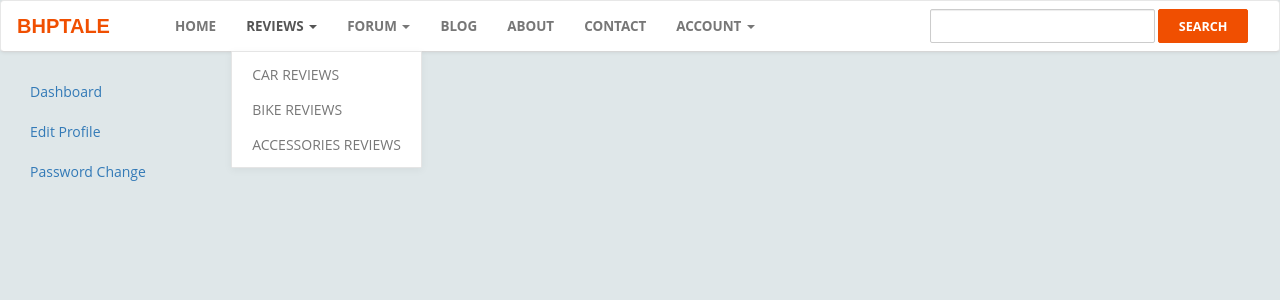
After one commit to arunkr8217/bhpdotcom, a Django app: template templates/admin_panel.html in a window 1280 px wide, after a click on "REVIEWS". The commit adds this page. Shown: the top 300 px of the page. Run offline with Django 3.2, Linux system fonts and the light colour scheme; the template is opened without the code that fills it, so the values that code supplies are empty; some libraries are stand-ins or nearby versions.

Commit message:
changes in admin_panel and a new page added password_change.html

```diff
--- /dev/null
+++ b/templates/admin_panel.html
@@ -0,0 +1,212 @@
+<!DOCTYPE html>
+<html lang="en">
+<head>
+<meta charset="utf-8">
+<meta http-equiv="X-UA-Compatible" content="IE=edge">
+<meta name="viewport" content="width=device-width, initial-scale=1">
+<title>Bootstrap Simple Navbar with Search Box</title>
+<link href="https://fonts.googleapis.com/css?family=Roboto:400,700" rel="stylesheet">
+<link rel="stylesheet" href="https://fonts.googleapis.com/icon?family=Material+Icons">
+<link rel="stylesheet" href="https://maxcdn.bootstrapcdn.com/font-awesome/4.7.0/css/font-awesome.min.css">
+<link rel="stylesheet" href="https://maxcdn.bootstrapcdn.com/bootstrap/3.3.7/css/bootstrap.min.css">
+<script src="https://ajax.googleapis.com/ajax/libs/jquery/1.12.4/jquery.min.js"></script>
+<script src="https://maxcdn.bootstrapcdn.com/bootstrap/3.3.7/js/bootstrap.min.js"></script>
+<style type="text/css">
+	body{
+		background: #dfe7e9;
+		font-family: 'Open Sans', sans-serif;
+	}
+    .form-inline {
+        display: inline-block;
+    }
+	.navbar-header.col {
+		padding: 0 !important;
+	}
+	.navbar {
+		font-size: 14px;
+		background: #fff;
+		padding-left: 16px;
+		padding-right: 16px;
+		border-bottom: 1px solid #d6d6d6;
+		box-shadow: 0 0 4px rgba(0,0,0,.1);
+	}
+	.navbar .navbar-brand {
+		color: #555;
+		padding-left: 0;
+		font-size: 20px;
+		padding-right: 50px;
+		font-family: 'Raleway', sans-serif;
+		text-transform: uppercase;
+	}
+	.navbar .navbar-brand b {
+		font-weight: bold;
+		color: #f04f01;
+	}
+	.navbar ul.nav li {
+		font-size: 96%;
+		font-weight: bold;
+		text-transform: uppercase;
+	}
+	.navbar ul.nav li.active a, .navbar ul.nav li.active a:hover, .navbar ul.nav li.active a:focus {
+		color: #f04f01 !important;
+		background: transparent !important;
+	}
+	.search-box {
+        position: relative;
+    }
+	.search-box input.form-control, .search-box .btn {
+		font-size: 14px;
+		border-radius: 2px !important;
+	}
+	.search-box .input-group-btn {
+		padding-left: 4px;
+	}
+	.search-box input.form-control:focus {
+		border-color: #f04f01;
+		box-shadow: 0 0 8px rgba(240,79,1,0.2);
+	}
+	.search-box .btn-primary, .search-box .btn-primary:active {
+		font-weight: bold;
+		background: #f04f01;
+		border-color: #f04f01;
+		text-transform: uppercase;
+		min-width: 90px;
+	}
+	.search-box .btn-primary:focus {
+		outline: none;
+		background: #eb4e01;
+		box-shadow: 0 0 8px rgba(240,79,1,0.2);
+	}
+	.search-box .btn span {
+		transform: scale(0.9);
+		display: inline-block;
+	}
+	.navbar .nav-item i {
+		font-size: 18px;
+	}
+	.navbar .dropdown-item i {
+		font-size: 16px;
+		min-width: 22px;
+	}
+	.navbar .nav-item.open > a {
+		background: none !important;
+	}
+	.navbar .dropdown-menu {
+		border-radius: 1px;
+		border-color: #e5e5e5;
+		box-shadow: 0 2px 8px rgba(0,0,0,.05);
+	}
+	.navbar .dropdown-menu li a {
+		color: #777;
+		padding: 8px 20px;
+		line-height: normal;
+		font-size: 14px;
+	}
+	.navbar .dropdown-menu li a:hover, .navbar .dropdown-menu li a:active {
+		color: #333;
+	}
+	.navbar .navbar-form {
+		border: none;
+	}
+	@media (min-width: 992px){
+		.form-inline .input-group .form-control {
+			width: 225px;
+		}
+	}
+	@media (max-width: 992px){
+		.form-inline {
+			display: block;
+		}
+	}
+</style>
+</head>
+<body>
+<nav class="navbar navbar-default navbar-expand-lg navbar-light">
+	<!div class="navbar-header d-flex col">
+		<a class="navbar-brand" href="#"><b>BHPTale</b></a>
+		<button type="button" data-target="#navbarCollapse" data-toggle="collapse" class="navbar-toggle navbar-toggler ml-auto">
+			<span class="navbar-toggler-icon"></span>
+			<span class="icon-bar"></span>
+			<span class="icon-bar"></span>
+			<span class="icon-bar"></span>
+		</button>
+	</div>
+	<!-- Collection of nav links, forms, and other content for toggling -->
+	<div id="navbarCollapse" class="collapse navbar-collapse justify-content-start">
+		<ul class="nav navbar-nav">
+			<li class="nav-item"><a href="#" class="nav-link">Home</a></li>
+			<li class="nav-item dropdown">
+				<a data-toggle="dropdown" class="nav-link dropdown-toggle" href="#">Reviews <b class="caret"></b></a>
+				<ul class="dropdown-menu">
+					<li><a href="#" class="dropdown-item">Car Reviews</a></li>
+					<li><a href="#" class="dropdown-item">Bike Reviews</a></li>
+					<li><a href="#" class="dropdown-item">Accessories Reviews</a></li>
+				</ul>
+			</li>
+			<li class="nav-item dropdown">
+				<a data-toggle="dropdown" class="nav-link dropdown-toggle" href="#">Forum <b class="caret"></b></a>
+				<ul class="dropdown-menu">
+					<li><a href="#" class="dropdown-item">Car Forum</a></li>
+					<li><a href="#" class="dropdown-item">Bike Forum</a></li>
+					<li><a href="#" class="dropdown-item">Accessories Forum</a></li>
+				</ul>
+			</li>
+
+			<li class="nav-item"><a href="#" class="nav-link">Blog</a></li>
+			<li class="nav-item"><a href="#" class="nav-link">About</a></li>
+			<li class="nav-item"><a href="#" class="nav-link">Contact</a></li>
+
+
+			<li class="nav-item dropdown">
+				<a data-toggle="dropdown" class="nav-link dropdown-toggle" href="#">Account <b class="caret"></b></a>
+				<ul class="dropdown-menu">
+                    {% if request.session.authentication == True %}
+                    <li><a href="#" class="dropdown-item">My account</a></li>
+                    {% else %}
+					<li><a href="#" class="dropdown-item">Sign In</a></li>
+                    {% endif %}
+					<li><a href="/sign_out/" class="dropdown-item">Sign Out</a></li>
+				</ul>
+			</li>
+
+		</ul>
+		<form class="navbar-form form-inline navbar-right ml-auto">
+			<div class="input-group search-box">
+				<input type="text" class="form-control">
+				<span class="input-group-btn">
+					<button type="button" class="btn btn-primary"><span>Search</span></button>
+				</span>
+			</div>
+		</form>
+	</div>
+</nav>
+<div class="container-fluid">
+  <div class="row">
+    <nav class="col-md-2 d-none d-md-block bg-light sidebar">
+      <div class="sidebar-sticky">
+        <ul class="nav flex-column">
+          <li class="nav-item">
+            <a class="nav-link active" href="#">
+              <span data-feather="home"></span>
+              Dashboard <span class="sr-only">(current)</span>
+            </a>
+          </li>
+          <li class="nav-item">
+            <a class="nav-link" href="#">
+              <span data-feather="file"></span>
+              Edit Profile
+            </a>
+          </li>
+          <li class="nav-item">
+            <a class="nav-link" href="/password_change/">
+              Password Change
+            </a>
+          </li>
+
+
+        </ul>
+      </div>
+    </nav>
+	</div>
+</body>
+</html>
```
Also changed, not shown: templates/password_change.html (renamed from templates/adminpanel.html, +106 -80 lines).
